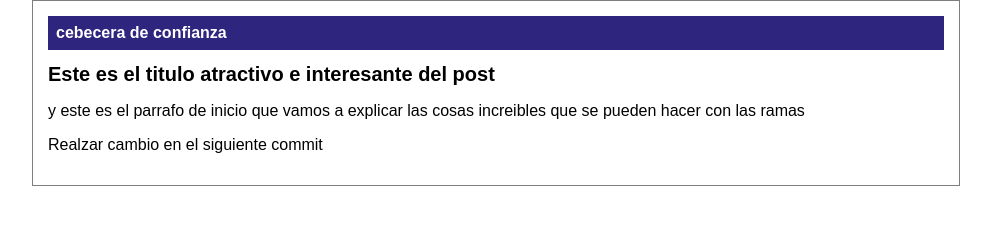
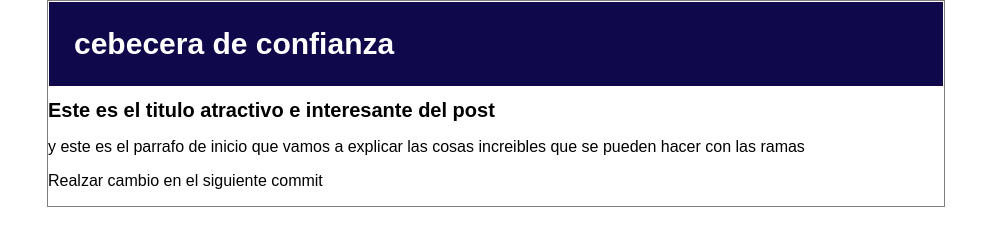
Before and after one commit to Henrivalt/HyperBlog, a plain HTML site: page index.html in a window 1280 px wide. Shown: the whole page, without its empty margins (144-1135 px from the left). Drawn offline with Linux system fonts and the light colour scheme.

Commit message:
Arregle el header

```diff
--- a/css/estilos.css
+++ b/css/estilos.css
@@ -8,7 +8,7 @@ body{
 }
 #container{
     width:70%;
-    padding:15px;
+    padding:0;
     text-align:left;
     border:1px solid rgb(126, 126, 126);
     margin:0 auto;
@@ -17,9 +17,11 @@ body{
     font-size:20px;
 }
 #cabecera{
-    background: rgb(46, 37, 126);
+    width:auto;
+    font-size:30px;
+    background: rgb(15, 8, 75);
     color:white;
     font-weight: bold;
-    margin:0;
-    padding:0.5em;
+    margin:1px;
+    padding:25px;
 }
```
